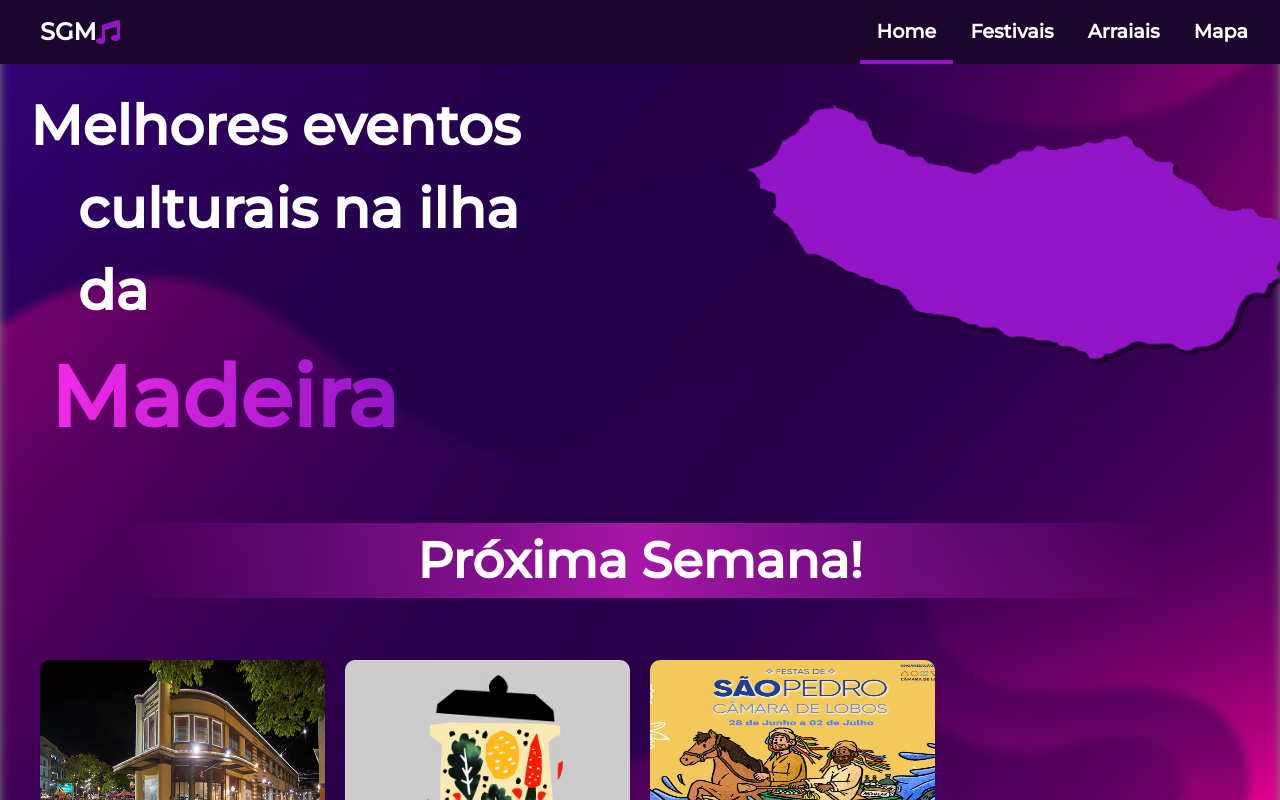
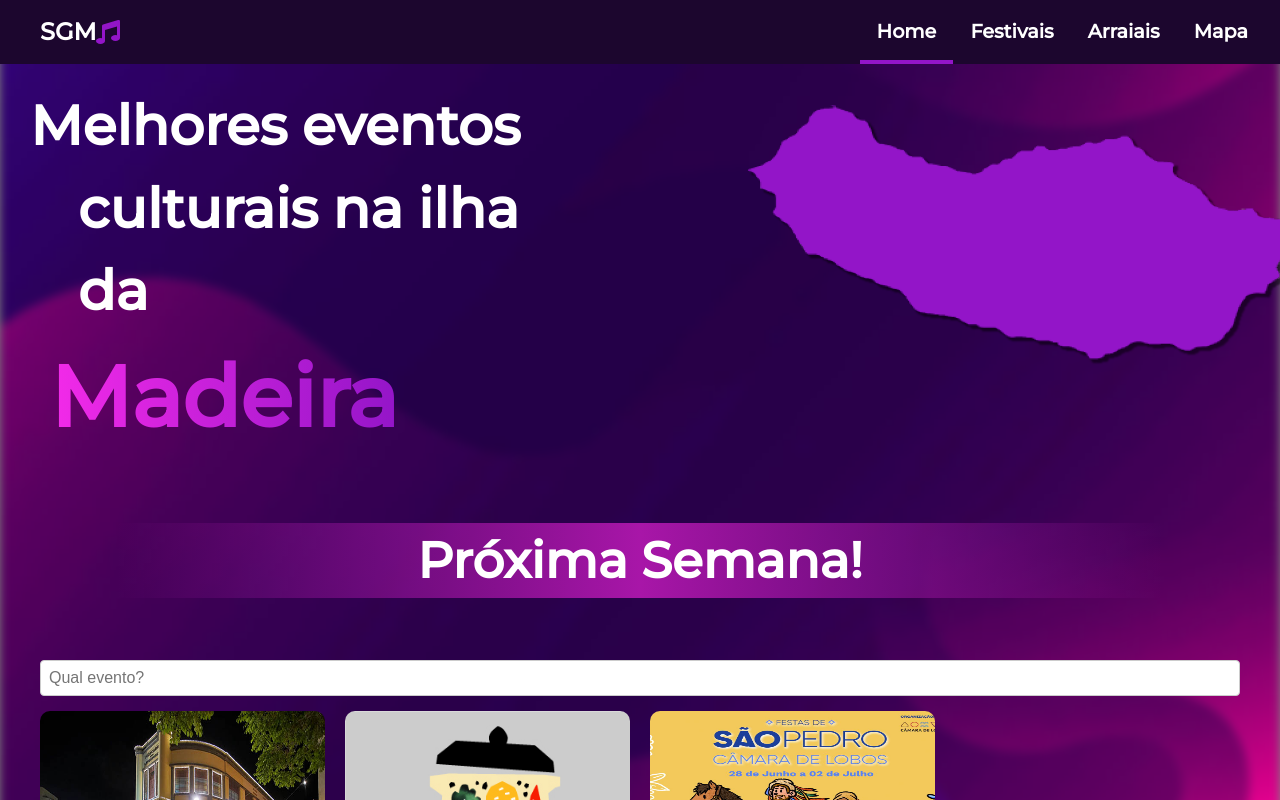
Before and after one commit to ToniG22/tonig22.github.io, a React (Vite) app: page / in a window 1280 px wide. Shown: the top 800 px of the page. Built offline with nearby package versions, Linux system fonts and the light colour scheme.

Commit message:
Last Update. 🐔

```diff
--- a/src/App.css
+++ b/src/App.css
@@ -520,6 +520,19 @@ svg {
 /* ------------------------------------------------------------------------------------------------------------- */
 /* -------------------------------------------FORM EVENTS STYLE------------------------------------------------- */
 
+.search-bar {
+  margin-bottom: 15px;
+}
+
+.search-bar input {
+  width: 100%;
+  padding: 8px;
+  font-size: 16px;
+  border: 1px solid #ccc;
+  border-radius: 4px;
+  box-sizing: border-box;
+}
+
 form {
   max-width: 750px;
   margin: 50px auto;
--- a/src/pages/EventsGrid.jsx
+++ b/src/pages/EventsGrid.jsx
@@ -1,17 +1,31 @@
-import React from "react";
+import React, { useState } from "react";
 import { useNavigate } from "react-router-dom";
 
 function EventsGrid({ events }) {
   const navigate = useNavigate();
+  const [searchTerm, setSearchTerm] = useState("");
+
+  const filteredEvents = events.filter((event) =>
+    event.title.toLowerCase().includes(searchTerm.toLowerCase())
+  );
 
   return (
     <div className="events-container">
+      {/* Search Bar */}
+      <div className="search-bar">
+        <input
+          type="text"
+          placeholder="Qual evento?"
+          value={searchTerm}
+          onChange={(e) => setSearchTerm(e.target.value)}
+        />
+      </div>
+
       <div className="events-grid">
-        {events.map((event) => (
+        {filteredEvents.map((event) => (
           <div
             key={event.id}
             className="event-card"
-            // Use the event type in the link to determine the route "festivals/" or "arraiais/"
             onClick={() => navigate(`/${event.type}/${event.id}`)}
           >
             <img
@@ -20,9 +34,8 @@ function EventsGrid({ events }) {
               style={{ width: "300px", height: "250px" }}
             />
             <div className="hover-overlay">
-              {event.title} - {event.location2} <br></br>
+              {event.title} - {event.location2} <br />
               Mostrar mais...
-              {/* Maybe we'll need to put this in Portuguese 🩻 */}
             </div>
           </div>
         ))}
```
